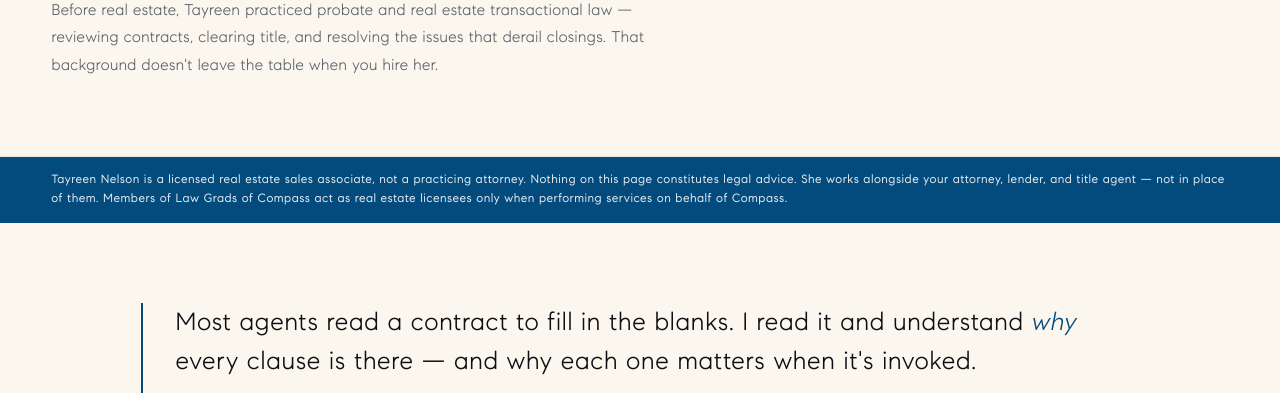
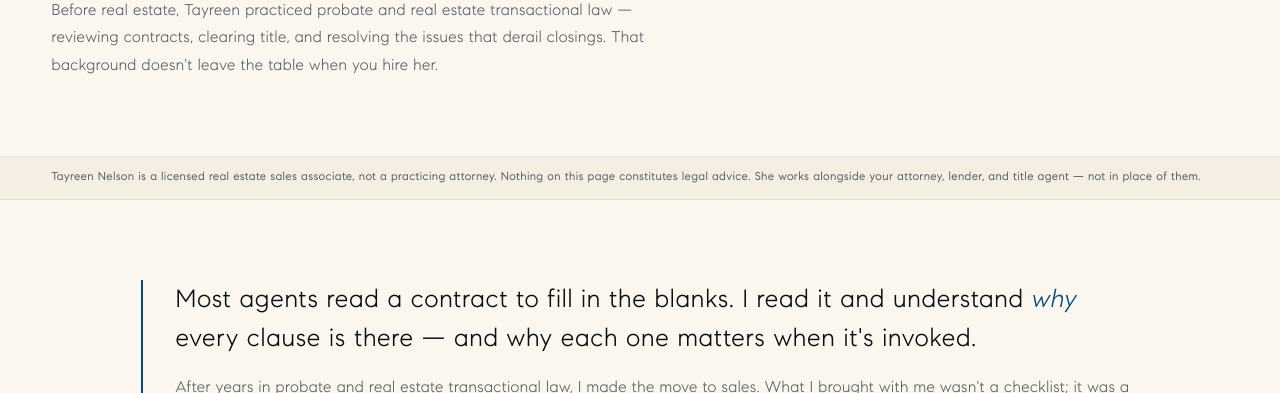
Before and after one commit to tayreennelson/tayreen-nelson-website, a plain HTML site: page why-tayreen/index.html in a window 1280 px wide. Shown: the part 364-757 px from the top of the page. Drawn offline with Linux system fonts and the light colour scheme.

Commit message:
updates to disclaimer and sidewalks

```diff
--- a/why-tayreen/index.html
+++ b/why-tayreen/index.html
@@ -57,16 +57,17 @@
 
     /* disclaimer band */
     .disclaimer-band {
-      background: var(--ocean);
-      padding: 14px clamp(20px, 4vw, 56px);
+      background: var(--ivory);
+      padding: 12px clamp(20px, 4vw, 56px);
+      border-bottom: 1px solid var(--line-soft);
     }
     .disclaimer-band p {
       max-width: var(--content-max);
       margin: 0 auto;
-      font-size: 12px;
+      font-size: 11.5px;
       font-weight: 400;
-      letter-spacing: 0.04em;
-      color: rgba(255,255,255,0.88);
+      letter-spacing: 0.03em;
+      color: var(--muted);
       line-height: 1.6;
     }
 
@@ -408,7 +409,7 @@
 
     <!-- DISCLAIMER -->
     <div class="disclaimer-band" role="note">
-      <p>Tayreen Nelson is a licensed real estate sales associate, not a practicing attorney. Nothing on this page constitutes legal advice. She works alongside your attorney, lender, and title agent — not in place of them. Members of Law Grads of Compass act as real estate licensees only when performing services on behalf of Compass.</p>
+      <p>Tayreen Nelson is a licensed real estate sales associate, not a practicing attorney. Nothing on this page constitutes legal advice. She works alongside your attorney, lender, and title agent — not in place of them.</p>
     </div>
 
     <div class="page-content">
```
Also changed, not shown: neighborhoods/coconut-grove/index.html (+2 -1 lines), neighborhoods/coral-gables/index.html (+1 -0 lines).
